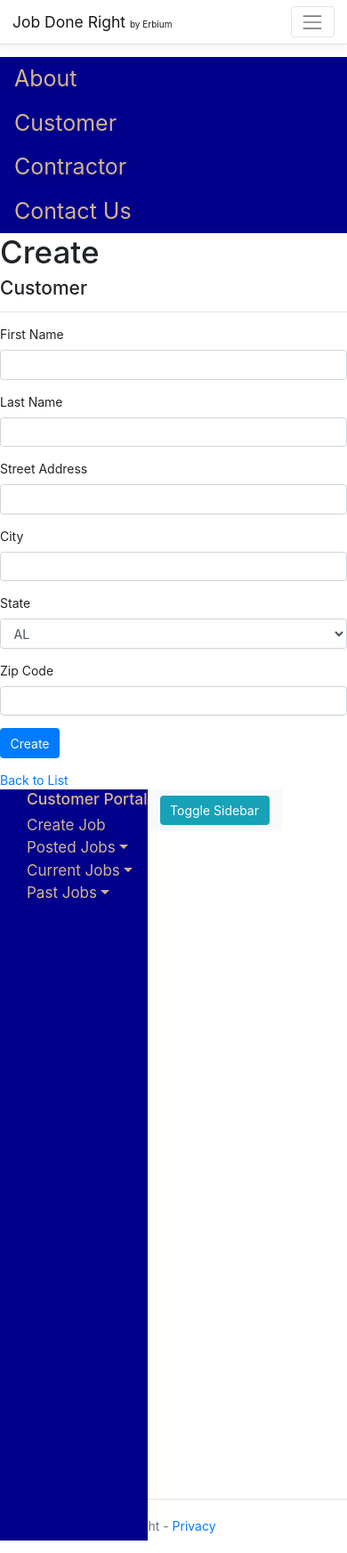
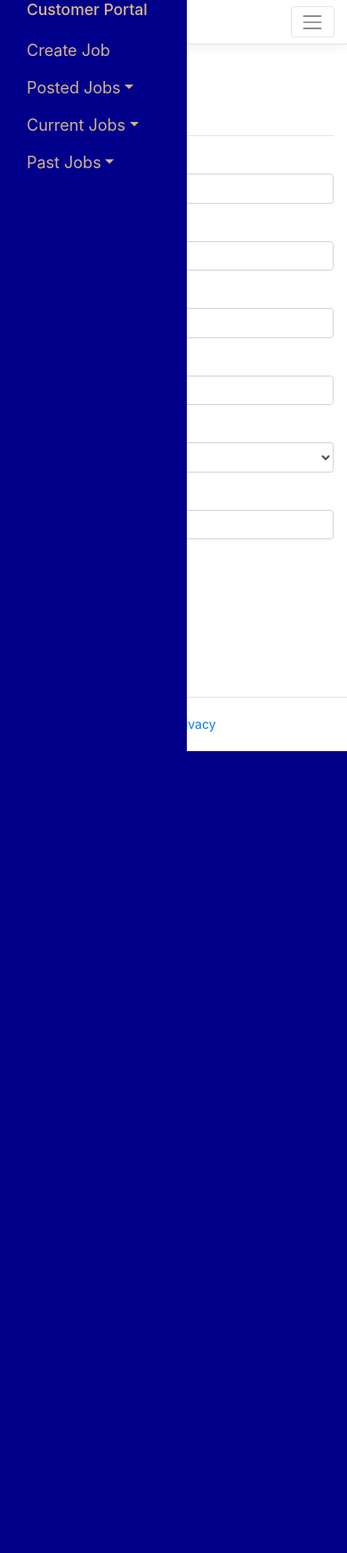
Before and after one commit to GRy82/ErbiumCapstoneRepo, an ASP.NET Core app: page /Customers/Create in a window 390 px wide. Shown: the whole page at 89% size. After the commit the page ends 844 px from the top, so only its background shows below. Run offline with ASP.NET Core 8, Linux system fonts and the light colour scheme; some libraries are stand-ins or nearby versions.

Commit message:
update sidebar and link layout

```diff
--- a/ErbiumCapstone/Views/Shared/_Layout.cshtml
+++ b/ErbiumCapstone/Views/Shared/_Layout.cshtml
@@ -9,8 +9,8 @@
 
 </head>
 <body>
-        <div>
     <header>
+
         <nav class="navbar navbar-expand-sm navbar-toggleable-sm navbar-light bg-white border-bottom box-shadow mb-3">
             <div class="container">
                 <a class="navbar-brand" asp-area="" asp-controller="Home" asp-action="Index">Job Done Right <font size="1">by Erbium</font></a>
@@ -35,18 +35,16 @@
             </div>
         </nav>
     </header>
-            <div class="row">
-                <div  class="col-md-2 sidenav">
+
+    <div class="container">
+        <main role="main" class="pb-3">
+            @RenderBody()
+        </main>
+        <div class="sidenav">
             <a href="#">About</a>
             <a href="#">Customer</a>
             <a href="#">Contractor</a>
             <a href="#">Contact Us</a>
-                </div>
-                <div class="col-md-10 container">
-                    <main role="main" class="pb-3">
-                        @RenderBody()
-                    </main>
-                </div>
         </div>
     </div>
 
--- a/ErbiumCapstone/wwwroot/css/site.css
+++ b/ErbiumCapstone/wwwroot/css/site.css
@@ -1,12 +1,10 @@
 /* Please see documentation at https://docs.microsoft.com/aspnet/core/client-side/bundling-and-minification
 for details on configuring this project to bundle and minify static web assets. */
-
 a.navbar-brand {
     white-space: normal;
     text-align: center;
     word-break: break-all;
 }
-
 /* Provide sufficient contrast against white background */
 a {
     color: #0366d6;
@@ -23,12 +21,12 @@
     background-color: #1b6ec2;
     border-color: #1861ac;
 }
-
 /* Sticky footer styles
 -------------------------------------------------- */
 html {
     font-size: 14px;
 }
+
 @media (min-width: 768px) {
     html {
         font-size: 16px;
@@ -38,6 +36,7 @@
 .border-top {
     border-top: 1px solid #e5e5e5;
 }
+
 .border-bottom {
     border-bottom: 1px solid #e5e5e5;
 }
@@ -50,7 +49,6 @@
     font-size: 1rem;
     line-height: inherit;
 }
-
 /* Sticky footer styles
 -------------------------------------------------- */
 html {
@@ -62,6 +60,7 @@
     /* Margin bottom by footer height */
     margin-bottom: 60px;
 }
+
 .footer {
     position: absolute;
     bottom: 0;
@@ -69,49 +68,39 @@
     white-space: nowrap;
     line-height: 60px; /* Vertically center the text there */
 }
-
 /* The sidebar menu */
 .sidenav {
-<<<<<<< HEAD
     height: 100%; /* Full-height: remove this if you want "auto" height */
-    width: 210px; /* Set the width of the sidebar */
-=======
-    height: auto; /* Full-height: remove this if you want "auto" height */
-    width: auto; /* Set the width of the sidebar */
->>>>>>> 5282fce403bbf1ce837cd4f18f799e6cfce8afee
+    width: 180px; /* Set the width of the sidebar */
     position: fixed; /* Fixed Sidebar (stay in place on scroll) */
     z-index: 1; /* Stay on top */
     top: 0; /* Stay at the top */
     left: 0;
-    background-color: #00008b;
+    background: #00008b; /* Black */
     overflow-x: hidden; /* Disable horizontal scroll */
-    padding-top: 0px;
+    padding-top: 20px;
 }
-
     /* The navigation menu links */
     .sidenav a {
         padding: 6px 8px 6px 16px;
         text-decoration: none;
-        font-size: 25px;
+        font-size: 18px;
         color: tan;
         display: block;
     }
-
         /* When you mouse over the navigation links, change their color */
         .sidenav a:hover {
             color: #f1f1f1;
         }
-
 /* Style page content */
 .main {
     margin-left: 160px; /* Same as the width of the sidebar */
     padding: 0px 10px;
 }
-
 /* On smaller screens, where height is less than 450px, change the style of the sidebar (less padding and a smaller font size) */
 @media screen and (max-height: 450px) {
     .sidenav {
-        padding-top: 5px;
+        padding-top: 15px;
     }
 
         .sidenav a {
@@ -126,27 +115,18 @@
 
 #sidebar a {
     color: tan;
-    font-size: large;
-    font-size: 17px;
-    padding-top: 10px;
-    padding-bottom: 10px;
-
+    font-size: 18px;
+    padding-top: 15px;
+    display: block;
 }
 
+/* When you mouse over the navigation links, change their color */
 #sidebar a:hover {
     color: #f1f1f1;
 }
 
 #sidebar {
-<<<<<<< HEAD
     width: 210px;
-=======
-<<<<<<< HEAD
-    width: 10%;
-=======
-    width: 215px;
->>>>>>> 12ffced26b482d7d25644218f214a9c194a656bc
->>>>>>> 5282fce403bbf1ce837cd4f18f799e6cfce8afee
     position: fixed;
     top: 0;
     left: 0;
```
Also changed, not shown: ErbiumCapstone/Views/Home/Index.cshtml (line endings or trailing spaces). Lines whose indentation alone changed are shown as unchanged.
